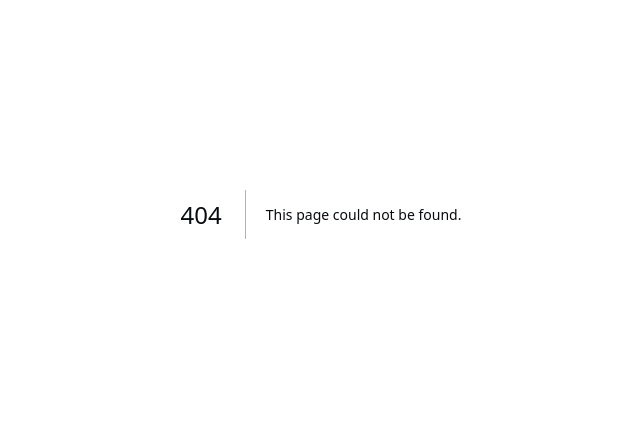
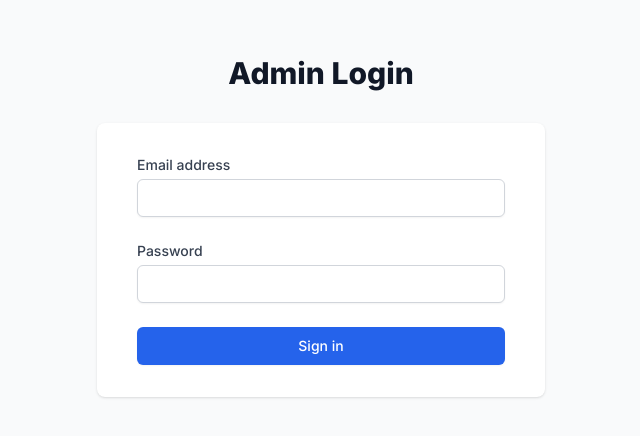
Before and after one commit to chri6tina/jacksonville_home_pros, a Next.js app: page /admin/simple-login in a window 1280 px wide. Before the commit this address had no page. Shown: the part 186-622 px from the top of the page, without its empty margins (319-959 px from the left). Built offline with nearby package versions, Linux system fonts and the light colour scheme.

Commit message:
✨ Add simple admin login system\n\n- Create simplified login without database dependency\n- Add /admin/simple-login route and page\n- Update middleware to support simple login\n- Maintain existing admin dashboard functionality

```diff
--- /dev/null
+++ b/app/admin/simple-login/page.tsx
@@ -0,0 +1,105 @@
+'use client';
+
+import { useState } from 'react';
+import { useRouter } from 'next/navigation';
+
+export default function AdminLogin() {
+  const [email, setEmail] = useState('');
+  const [password, setPassword] = useState('');
+  const [error, setError] = useState('');
+  const [loading, setLoading] = useState(false);
+  const router = useRouter();
+
+  const handleSubmit = async (e: React.FormEvent) => {
+    e.preventDefault();
+    setLoading(true);
+    setError('');
+
+    try {
+      const response = await fetch('/api/admin/auth/simple-login', {
+        method: 'POST',
+        headers: { 'Content-Type': 'application/json' },
+        body: JSON.stringify({ email, password }),
+      });
+
+      if (response.ok) {
+        router.push('/admin');
+      } else {
+        const data = await response.json();
+        setError(data.error || 'Login failed');
+      }
+    } catch (err) {
+      setError('Login failed. Please try again.');
+    } finally {
+      setLoading(false);
+    }
+  };
+
+  return (
+    <div className="min-h-screen bg-gray-50 flex flex-col justify-center py-12 sm:px-6 lg:px-8">
+      <div className="sm:mx-auto sm:w-full sm:max-w-md">
+        <h2 className="mt-6 text-center text-3xl font-extrabold text-gray-900">
+          Admin Login
+        </h2>
+      </div>
+
+      <div className="mt-8 sm:mx-auto sm:w-full sm:max-w-md">
+        <div className="bg-white py-8 px-4 shadow sm:rounded-lg sm:px-10">
+          <form className="space-y-6" onSubmit={handleSubmit}>
+            <div>
+              <label htmlFor="email" className="block text-sm font-medium text-gray-700">
+                Email address
+              </label>
+              <div className="mt-1">
+                <input
+                  id="email"
+                  name="email"
+                  type="email"
+                  autoComplete="email"
+                  required
+                  value={email}
+                  onChange={(e) => setEmail(e.target.value)}
+                  className="appearance-none block w-full px-3 py-2 border border-gray-300 rounded-md shadow-sm placeholder-gray-400 focus:outline-none focus:ring-blue-500 focus:border-blue-500 sm:text-sm"
+                />
+              </div>
+            </div>
+
+            <div>
+              <label htmlFor="password" className="block text-sm font-medium text-gray-700">
+                Password
+              </label>
+              <div className="mt-1">
+                <input
+                  id="password"
+                  name="password"
+                  type="password"
+                  autoComplete="current-password"
+                  required
+                  value={password}
+                  onChange={(e) => setPassword(e.target.value)}
+                  className="appearance-none block w-full px-3 py-2 border border-gray-300 rounded-md shadow-sm placeholder-gray-400 focus:outline-none focus:ring-blue-500 focus:border-blue-500 sm:text-sm"
+                />
+              </div>
+            </div>
+
+            {error && (
+              <div className="text-red-600 text-sm mt-2">
+                {error}
+              </div>
+            )}
+
+            <div>
+              <button
+                type="submit"
+                disabled={loading}
+                className="w-full flex justify-center py-2 px-4 border border-transparent rounded-md shadow-sm text-sm font-medium text-white bg-blue-600 hover:bg-blue-700 focus:outline-none focus:ring-2 focus:ring-offset-2 focus:ring-blue-500 disabled:opacity-50"
+              >
+                {loading ? 'Signing in...' : 'Sign in'}
+              </button>
+            </div>
+          </form>
+        </div>
+      </div>
+    </div>
+  );
+}
--- /dev/null
+++ b/app/api/admin/auth/simple-login/route.ts
@@ -0,0 +1,38 @@
+import { NextResponse } from 'next/server';
+import { cookies } from 'next/headers';
+import { prisma } from '@/lib/db';
+import bcrypt from 'bcryptjs';
+
+const ADMIN_EMAIL = 'admin@jacksonvillehomepros.com';
+const ADMIN_PASSWORD = 'admin123';
+
+export async function POST(request: Request) {
+  try {
+    const body = await request.json();
+    const { email, password } = body;
+
+    // Simple credential check
+    if (email === ADMIN_EMAIL && password === ADMIN_PASSWORD) {
+      // Set a simple admin session cookie
+      const response = NextResponse.json({
+        status: 'success',
+        message: 'Logged in successfully'
+      });
+
+      // Set cookie with 24 hour expiry
+      response.cookies.set('admin-session', 'true', {
+        httpOnly: true,
+        secure: process.env.NODE_ENV === 'production',
+        sameSite: 'lax',
+        maxAge: 24 * 60 * 60 // 24 hours
+      });
+
+      return response;
+    }
+
+    return NextResponse.json({ error: 'Invalid credentials' }, { status: 401 });
+  } catch (error) {
+    console.error('Login error:', error);
+    return NextResponse.json({ error: 'Login failed' }, { status: 500 });
+  }
+}
```
Also changed, not shown: middleware.ts (+5 -5 lines).
